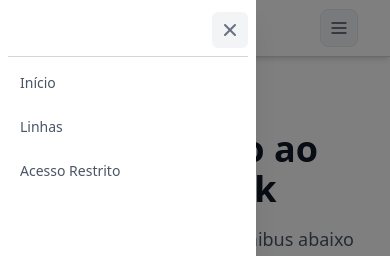
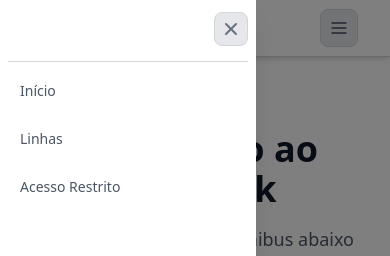
Before and after one commit to luan-services/bus-tracking-app-frontend, a Next.js app: page / in a window 390 px wide. Both pictures are taken after a click on the button 339 px from the left and 28 px from the top of the page. Shown: the top 256 px of the page. Built offline with nearby package versions, Linux system fonts and the light colour scheme; no server answers.

Commit message:
update: navmenu style change

```diff
--- a/src/components/main_pages/main_nav/PublicNavbar.tsx
+++ b/src/components/main_pages/main_nav/PublicNavbar.tsx
@@ -6,6 +6,14 @@ import { Menu, X} from 'lucide-react';
 export const PublicNavbar = () => {
     // State to manage whether the mobile menu is open or closed
     const [isOpen, setIsOpen] = useState(false);
+
+    const toggleMobileMenu = () => {
+        setIsOpen(!isOpen);
+    };
+
+    const closeMobileMenu = () => {
+        setIsOpen(false);
+    };
 
     return (
         // Set position to relative to contain the absolutely positioned menu
@@ -22,21 +30,29 @@ export const PublicNavbar = () => {
 
                 {/* menu desktop */}
                 <div className="hidden md:flex gap-4">
-                        <Link href="/" className="text-gray-600 px-3 py-2 rounded-md text-sm transition duration-200 hover:bg-green-1 hover:text-green-900 font-medium ">
+                    <Link className="px-3 py-2 rounded-md" href="/">
+                        <span className="text-gray-600 text-sm transition duration-200 hover:bg-green-1 hover:text-green-900 font-medium">
                             Início
+                        </span>
                     </Link>
-                        <Link href="/lines" className="text-gray-600 px-3 py-2 rounded-md text-sm transition duration-200 hover:bg-green-1 hover:text-green-900 font-medium ">
+
+                    <Link className="px-3 py-2 rounded-md"  href="/lines">
+                        <span className="text-gray-600  text-sm transition duration-200 hover:bg-green-1 hover:text-green-900 font-medium">
                             Linhas
+                        </span>
                     </Link>
-                        <Link href="/login" className="text-gray-600 px-3 py-2 rounded-md text-sm transition duration-200 hover:bg-green-1 hover:text-green-900 font-medium ">
+
+                    <Link className="px-3 py-2 rounded-md"  href="/login">
+                        <span className="text-gray-600 text-sm transition duration-200 hover:bg-green-1 hover:text-green-900 font-medium">
                             Acesso Restrito
+                        </span>
                     </Link>
                 </div>
 
                 {/* botão hamburguer (mobile) */}
                 <div className="flex md:hidden">
-                    <button className="bg-gray-100 inline-flex items-center justify-center p-2 rounded-lg active:scale-95 transition duration-300 text-gray-500 hover:text-gray-700 hover:bg-gray-200 focus:outline-0 border-1 border-gray-200"
-                        onClick={() => setIsOpen(!isOpen)} type="button">
+                    <button className="bg-gray-200 items-center justify-center p-2 rounded-lg active:scale-80 transition duration-300 text-gray-500 focus:outline-none border-1 border-gray-300"
+                        onClick={() => toggleMobileMenu()} type="button">
                             <Menu strokeWidth={2.5} size={20}></Menu>
                     </button>
                 </div>
@@ -47,7 +63,7 @@ export const PublicNavbar = () => {
 
             {/* menu backdrop */}
             {isOpen &&
-                <div className="fixed inset-0 bg-black opacity-50 z-[2000] md:hidden" onClick={() => setIsOpen(false)}></div>
+                <div className="fixed w-full h-full bg-black opacity-50 z-[2000] md:hidden" onClick={() => setIsOpen(false)}/>
             }
 
             {/* menu (mobile) */}
@@ -55,22 +71,33 @@ export const PublicNavbar = () => {
 
                 <div className="flex flex-col px-2 py-3 gap-2">
 
-                    <button className="self-end bg-gray-100 inline-flex items-center justify-center p-2 rounded-md text-gray-500 hover:text-gray-700 hover:bg-gray-200 focus:outline-0"
-                        onClick={() => setIsOpen(false)} type="button">
+                    <div className="flex md:hidden justify-end">
+                        <button className="bg-gray-200 items-center justify-center p-1.5 rounded-lg active:scale-80 transition duration-300 text-gray-500 focus:outline-none border-1 border-gray-300"
+                            onClick={() => closeMobileMenu()} type="button">
                                 <X strokeWidth={2.5} size={20}></X>
                         </button>
+                    </div>
 
-                    <span className="text-gray-500 border-t border-gray-300"></span>
+                    <span className="text-gray-500 border-b h-2 border-gray-300"></span>
 
-                    <Link href="/" onClick={() => setIsOpen(false)} className="text-gray-600 hover:bg-gray-100 hover:text-gray-900 block px-3 py-2 rounded-md text-sm font-medium">
+                    <Link className="px-3 py-2 rounded-md" href="/">
+                        <span className="text-gray-600 text-sm transition duration-200 hover:bg-green-1 hover:text-green-900 font-medium">
                             Início
+                        </span>
                     </Link>
-                    <Link href="/lines" onClick={() => setIsOpen(false)} className="text-gray-600 hover:bg-gray-100 hover:text-gray-900 block px-3 py-2 rounded-md text-sm font-medium">
+
+                    <Link className="px-3 py-2 rounded-md"  href="/lines">
+                        <span className="text-gray-600  text-sm transition duration-200 hover:bg-green-1 hover:text-green-900 font-medium">
                             Linhas
+                        </span>
                     </Link>
-                    <Link href="/dashboard" onClick={() => setIsOpen(false)} className="text-gray-600 hover:bg-gray-100 hover:text-gray-900 block px-3 py-2 rounded-md text-sm font-medium">
+
+                    <Link className="px-3 py-2 rounded-md"  href="/login">
+                        <span className="text-gray-600 text-sm transition duration-200 hover:bg-green-1 hover:text-green-900 font-medium">
                             Acesso Restrito
+                        </span>
                     </Link>
+
                 </div>
             </div>
         </nav>
```
Lines whose indentation alone changed are shown as unchanged.
